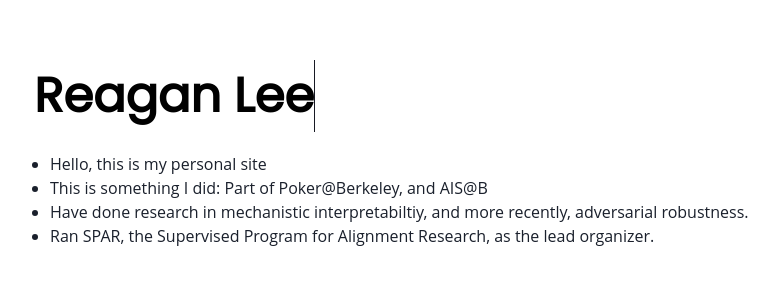
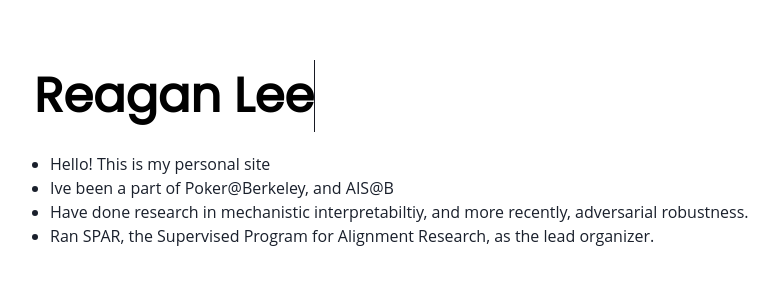
Before and after one commit to reaganjlee/personal-site, a React (Create React App) app: page / in a window 1280 px wide. Shown: the top 300 px of the page, without its empty margins (30-809 px from the left). Built offline with nearby package versions, Linux system fonts and the light colour scheme.

Commit message:
small cleanup

```diff
--- a/src/App.js
+++ b/src/App.js
@@ -14,7 +14,7 @@ import {
   SimpleGrid,
   GridItem,
 } from '@chakra-ui/react';
-import Home from './pages/Home';
+
 import {
   createBrowserRouter,
   RouterProvider,
@@ -22,6 +22,7 @@ import {
   ScrollRestoration,
 } from 'react-router-dom';
 
+import Home from './pages/Home';
 import ErrorPage from './pages/ErrorPage';
 import theme from './theme';
 
--- a/src/components/typing-text/CursorBlinker.jsx
+++ b/src/components/typing-text/CursorBlinker.jsx
@@ -20,7 +20,7 @@ const cursorVariants = {
     opacity: [1, 1, 0, 0],
     transition: {
       duration: 1,
-      repeat: 3,
+      repeat: 2.5,
       repeatDelay: 0,
       ease: 'linear',
       times: [0, 0.5, 0.5, 1],
--- a/src/pages/Home.js
+++ b/src/pages/Home.js
@@ -41,10 +41,8 @@ const Home = () => {
         <TextAnim />
         <UnorderedList alignItems="left" justify="left" textAlign="left">
           {' '}
-          <ListItem>Hello, this is my personal site </ListItem>
-          <ListItem>
-            This is something I did: Part of Poker@Berkeley, and AIS@B{' '}
-          </ListItem>
+          <ListItem>Hello! This is my personal site </ListItem>
+          <ListItem>Ive been a part of Poker@Berkeley, and AIS@B </ListItem>
           <ListItem>
             Have done research in mechanistic interpretabiltiy, and more
             recently, adversarial robustness.{' '}
```
